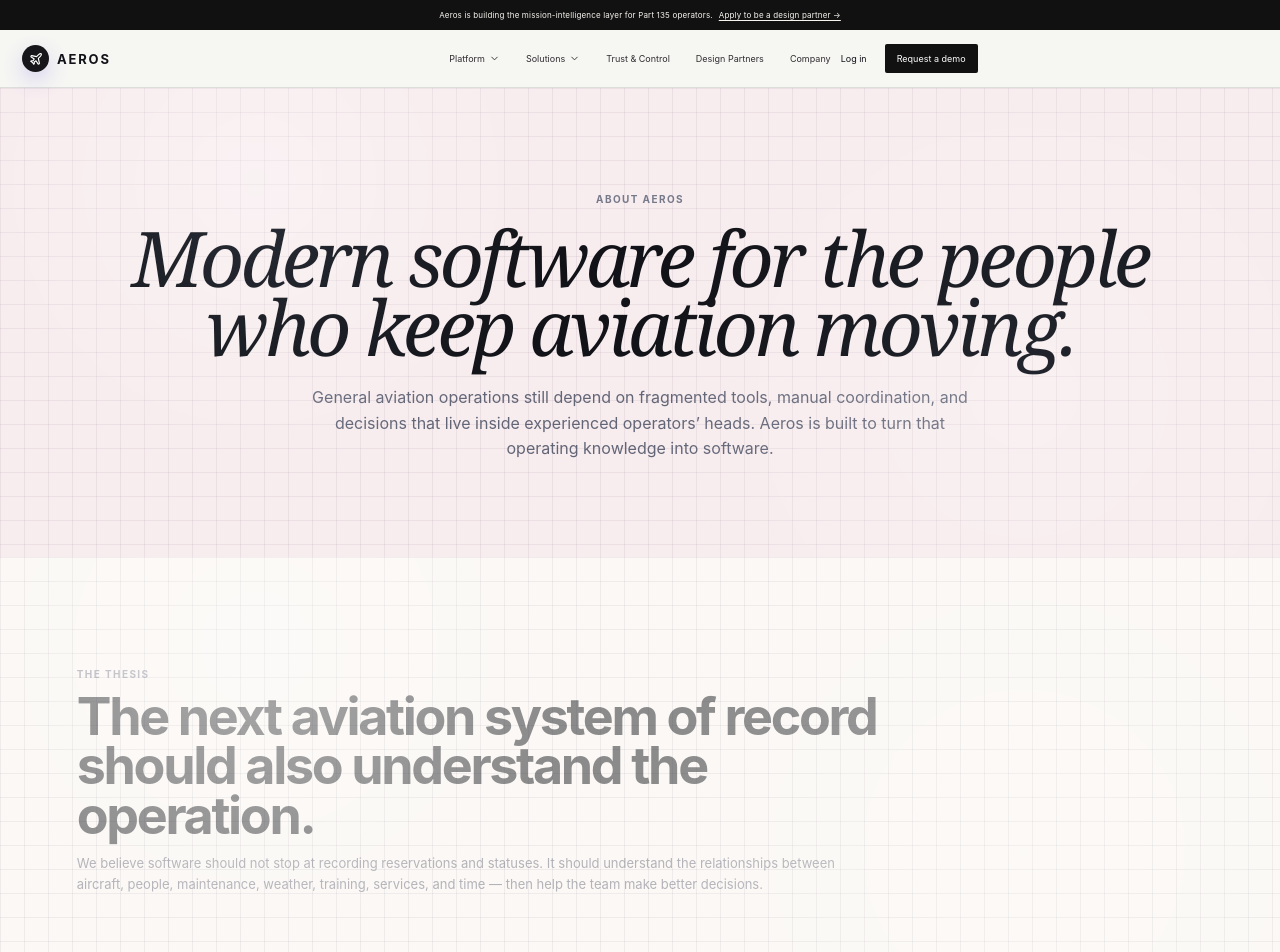
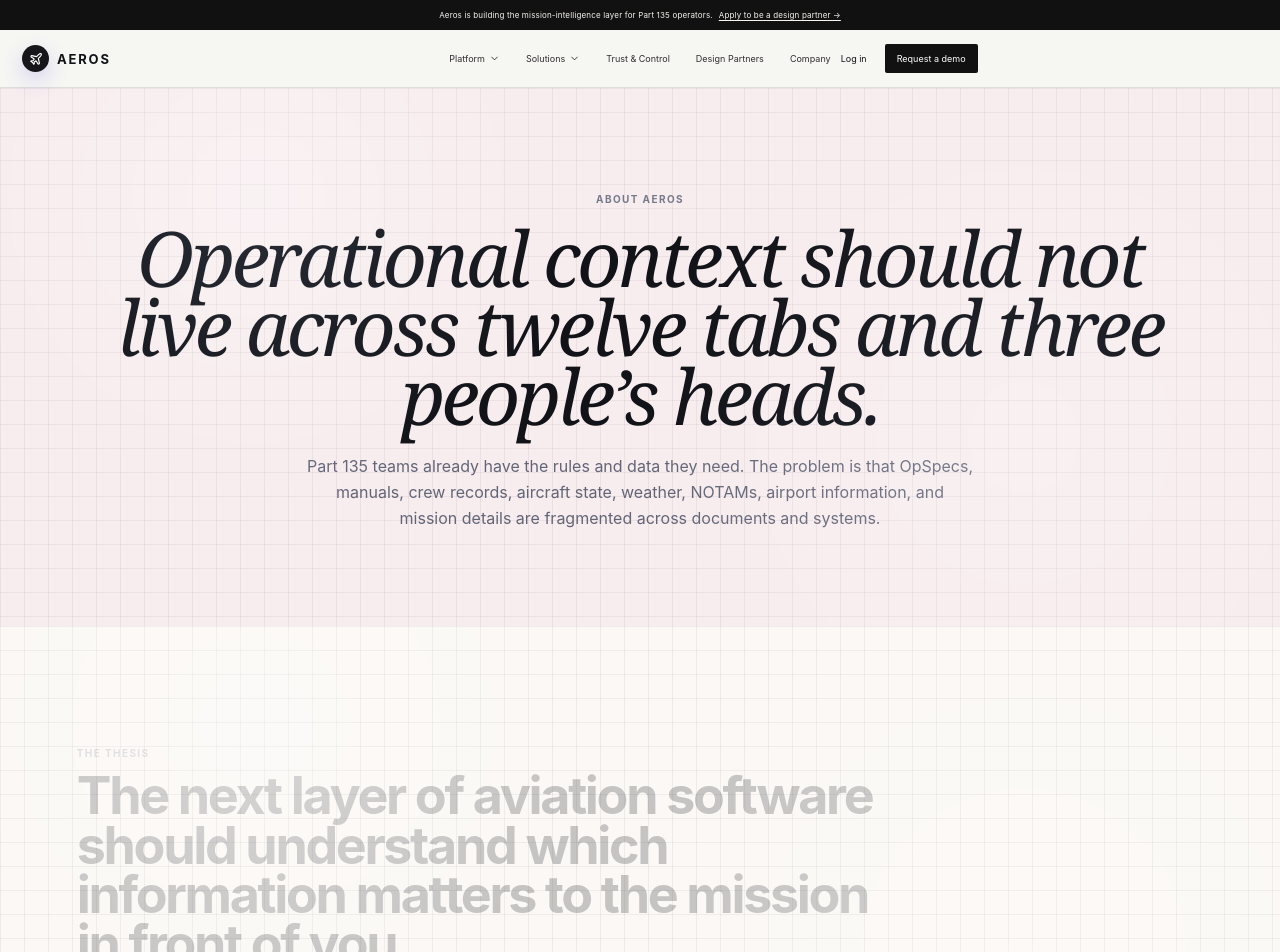
Before and after one commit to saharshbaweja/Rho, a Next.js app: page /about in a window 1280 px wide. Shown: the top 952 px of the page. Built offline with nearby package versions, Linux system fonts and the light colour scheme.

Commit message:
Reframe Aeros company thesis around mission intelligence

```diff
--- a/app/about/page.jsx
+++ b/app/about/page.jsx
@@ -2,8 +2,8 @@ import Link from 'next/link';
 import {ArrowUpRight} from 'lucide-react';
 
 export default function About(){return <>
-<section className="page-hero"><div className="eyebrow">ABOUT AEROS</div><h1>Modern software for the people who keep aviation moving.</h1><p>General aviation operations still depend on fragmented tools, manual coordination, and decisions that live inside experienced operators’ heads. Aeros is built to turn that operating knowledge into software.</p></section>
-<section className="page-section"><div className="page-head"><div className="eyebrow">THE THESIS</div><h2>The next aviation system of record should also understand the operation.</h2><p>We believe software should not stop at recording reservations and statuses. It should understand the relationships between aircraft, people, maintenance, weather, training, services, and time — then help the team make better decisions.</p></div></section>
-<section className="page-section alt"><div className="feature-grid"><article><span className="eyebrow">01</span><h3>Start narrow</h3><p>Win one painful workflow such as scheduling and disruption recovery before expanding.</p></article><article><span className="eyebrow">02</span><h3>Earn trust</h3><p>Keep operators in control, make recommendations explainable, and automate only where the evidence is strong.</p></article><article><span className="eyebrow">03</span><h3>Compound context</h3><p>Every day of operation should make the system more useful and harder to replace.</p></article><article><span className="eyebrow">04</span><h3>Build the network</h3><p>Once Aeros owns operational demand, connect the external services and capacity around each flight.</p></article></div></section>
-<section className="page-section page-dark"><div className="page-head"><div className="eyebrow light">THE LONG ARC</div><h2>Operate → Coordinate → Connect → Transact.</h2><p>The goal is to grow from operational software into the network through which general aviation operators coordinate services, capacity, and eventually transactions.</p></div><Link href="/contact/" className="light-button">Become a design partner <ArrowUpRight size={12}/></Link></section>
+<section className="page-hero"><div className="eyebrow">ABOUT AEROS</div><h1>Operational context should not live across twelve tabs and three people’s heads.</h1><p>Part 135 teams already have the rules and data they need. The problem is that OpSpecs, manuals, crew records, aircraft state, weather, NOTAMs, airport information, and mission details are fragmented across documents and systems.</p></section>
+<section className="page-section"><div className="page-head"><div className="eyebrow">THE THESIS</div><h2>The next layer of aviation software should understand which information matters to the mission in front of you.</h2><p>Aeros is being built to connect operator-specific rules with live operational data, filter that information to a specific mission, and produce a concise, cited brief that an authorized operator can actually review.</p></div></section>
+<section className="page-section alt"><div className="feature-grid"><article><span className="eyebrow">01</span><h3>Operator-specific</h3><p>Aeros should understand the certificate holder’s approved authorizations, procedures, limits, manuals, aircraft, and crew—not just generic aviation knowledge.</p></article><article><span className="eyebrow">02</span><h3>Evidence first</h3><p>Every material conclusion should show the source rule or live data that caused it to be surfaced.</p></article><article><span className="eyebrow">03</span><h3>Continuously current</h3><p>When weather, NOTAMs, crew, aircraft, or airport conditions change, Aeros should identify the delta instead of forcing a complete manual re-review.</p></article><article><span className="eyebrow">04</span><h3>Human controlled</h3><p>Aeros is decision support. Operational authority and final approval remain with the people and roles responsible for the flight.</p></article></div></section>
+<section className="page-section page-dark"><div className="page-head"><div className="eyebrow light">THE LONG ARC</div><h2>Mission intelligence first. Broader operating workflows second.</h2><p>If Aeros becomes trusted in mission review, it can expand naturally into adjacent dispatch, compliance, change-management, and operational coordination workflows. The wedge is narrow on purpose.</p></div><Link href="/contact/" className="light-button">Become a design partner <ArrowUpRight size={12}/></Link></section>
 </>}
```
